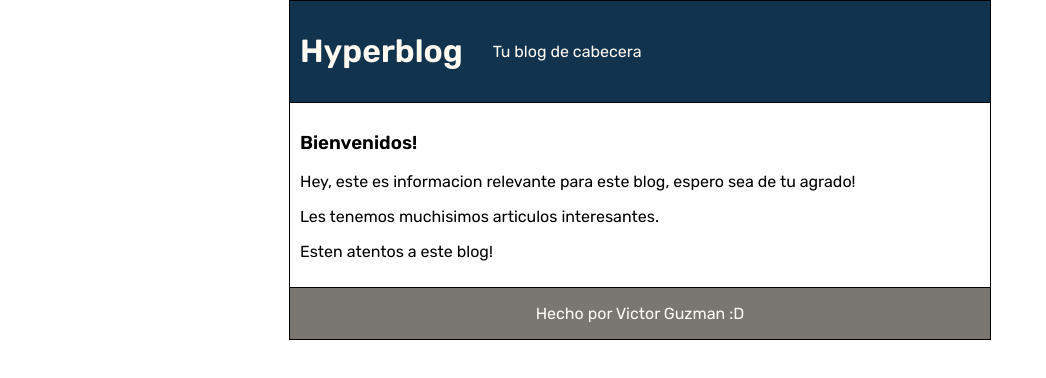
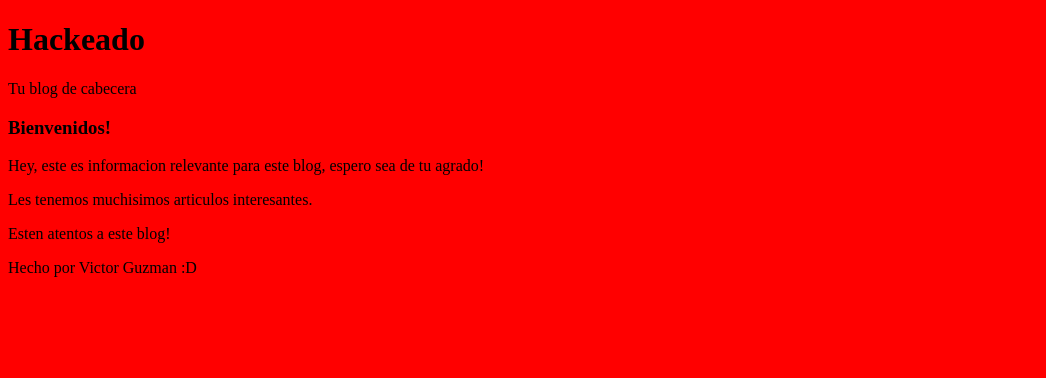
Before and after one commit to zekt1209/curso-git-y-gitHub, a plain HTML site: page index.html in a window 1280 px wide. Shown: the whole page, without its empty margins (0-1046 px from the left). Drawn offline with Linux system fonts and the light colour scheme.

Commit message:
Proyecto roto y hackeado

```diff
--- a/css/styles.css
+++ b/css/styles.css
@@ -9,6 +9,7 @@ margin: 0;
 padding: 0;
 box-sizing: border-box;
 font-family: 'Rubik', sans-serif;
+background-color: red;
 }
 
 .mainContainer {
--- a/index.html
+++ b/index.html
@@ -7,7 +7,7 @@
     <title>Hyperblog</title>
 
     <!-- CSS -->
-    <link rel="stylesheet" href="./css/styles.css">
+    <!-- <link rel="stylesheet" href="./css/styles.css"> -->
 
     <!-- FONTS -->
     <link rel="preconnect" href="https://fonts.googleapis.com">
@@ -15,11 +15,11 @@
     <link href="https://fonts.googleapis.com/css2?family=Rubik:wght@300;400;500;600&display=swap" rel="stylesheet">
 
 </head>
-<body>
+<body style="background-color: red;">
     <div class="mainContainer">
         <div class="cardContainer">
             <header class="headerContainer">
-                <h1>Hyperblog</h1>
+                <h1>Hackeado</h1>
                 <span id="headerDescription">Tu blog de cabecera</span>
             </header>
 
```
